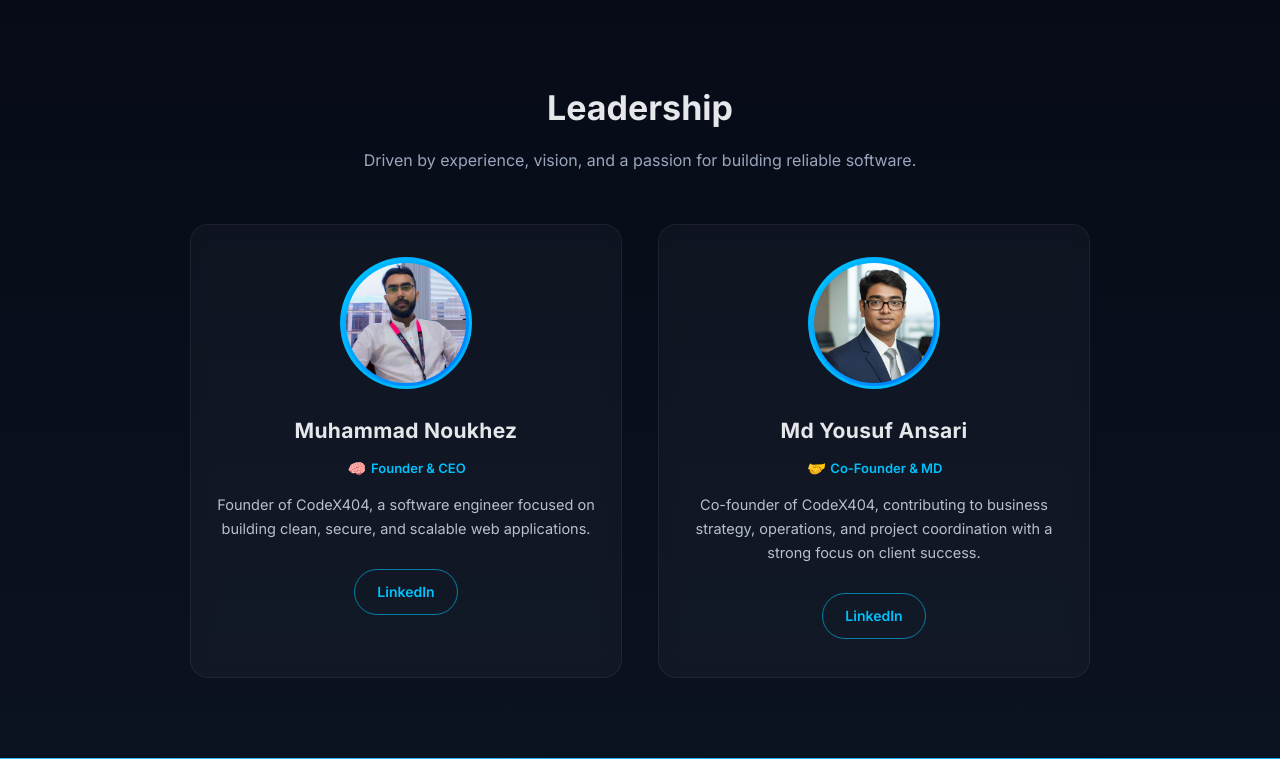
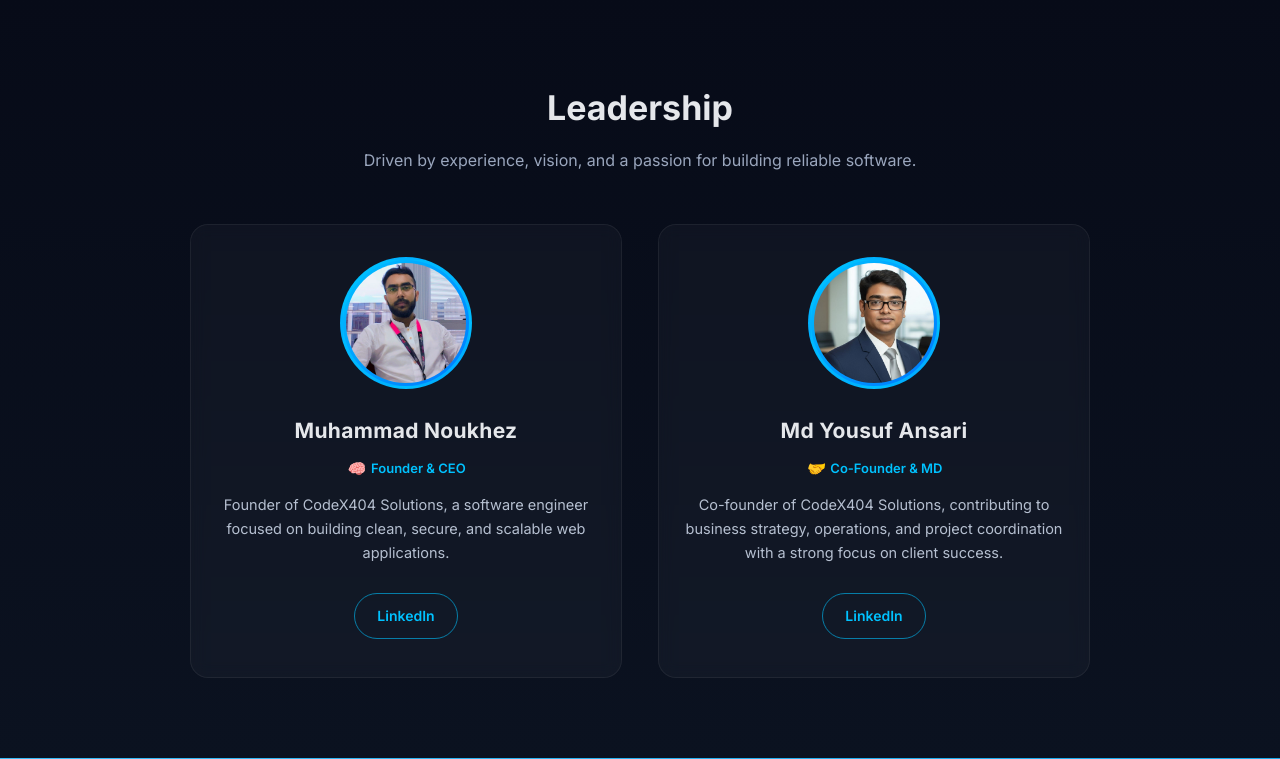
Before and after one commit to codex404solutions/CodeX404_solutions, a PHP site: page /index.php in a window 1280 px wide. Shown: the part 2376-3135 px from the top of the page. Run offline with PHP 8.4, Linux system fonts and the light colour scheme.

Commit message:
solutions added in the founder section

```diff
--- a/codex404/config/config.php
+++ b/codex404/config/config.php
@@ -34,7 +34,7 @@ if (ENVIRONMENT === 'local') {
 // Founder Details
 define('FOUNDER_NAME', 'Muhammad Noukhez');
 define('FOUNDER_ROLE', 'Founder & CEO');
-define('FOUNDER_BIO', 'Founder of CodeX404, a software engineer focused on building clean, secure, and scalable web applications.');
+define('FOUNDER_BIO', 'Founder of CodeX404 Solutions, a software engineer focused on building clean, secure, and scalable web applications.');
 define('FOUNDER_IMAGE', BASE_URL . 'images/founder.jpg');
 define('FOUNDER_LINKEDIN', 'https://www.linkedin.com/in/mnoukhej/');
 
@@ -42,6 +42,6 @@ define('FOUNDER_LINKEDIN', 'https://www.linkedin.com/in/mnoukhej/');
 // Co-Founder Details
 define('COFOUNDER_NAME', 'Md Yousuf Ansari');
 define('COFOUNDER_ROLE', 'Co-Founder & MD');
-define('COFOUNDER_BIO', 'Co-founder of CodeX404, contributing to business strategy, operations, and project coordination with a strong focus on client success.');
+define('COFOUNDER_BIO', 'Co-founder of CodeX404 Solutions, contributing to business strategy, operations, and project coordination with a strong focus on client success.');
 define('COFOUNDER_IMAGE', BASE_URL . 'images/cofounder.jpg');
 define('COFOUNDER_LINKEDIN', 'https://www.linkedin.com/in/md-yousuf-ansari-87ba5369/');
```
Also changed, not shown: codex404/includes/founder-section.php (indentation only).
